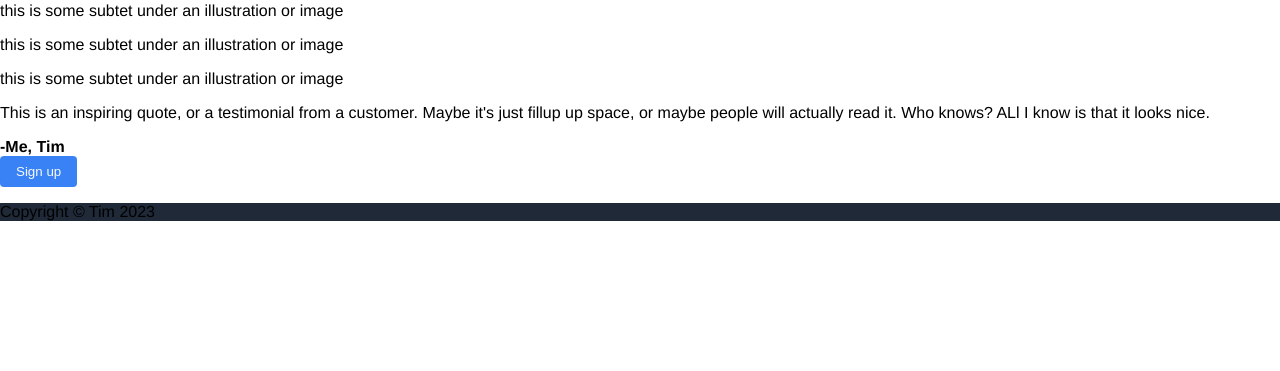
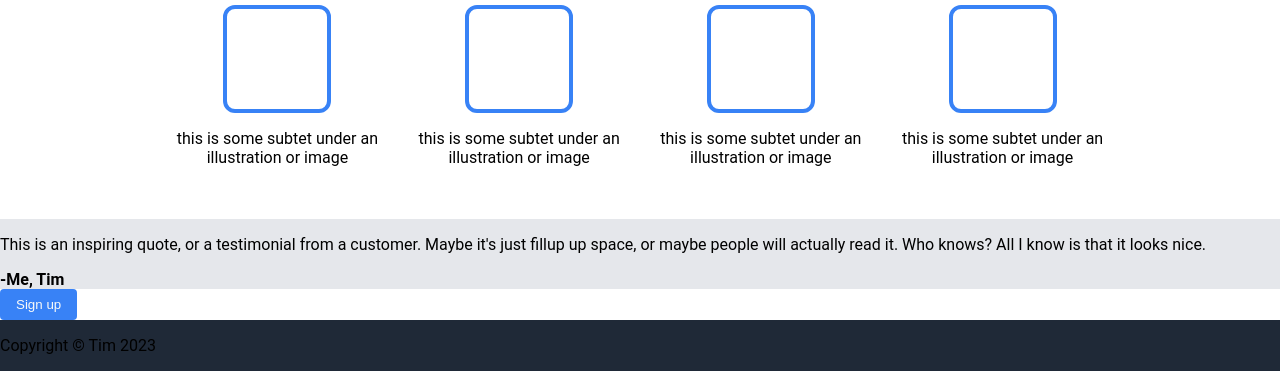
Before and after one commit to tbalvers/styled-website, a plain HTML site: page index.html in a window 1280 px wide. Shown: the part 606-977 px from the top of the page. Before the commit the page ends 843 px from the top, so only its background shows below. Drawn offline with Linux system fonts and the light colour scheme.

Commit message:
Create card section of site in css

```diff
--- a/index.html
+++ b/index.html
@@ -35,6 +35,7 @@
     </div>
 
     <div class="main">
+        <div class="sidebar"></div>
         <div class="gallery">
             <h1>Some random information.</h1>
             <div class="imagecards">
@@ -54,10 +55,17 @@
                     <div class="box"></div>
                     <p>this is some subtet under an illustration or image</p>
                 </div>
-                <div class="sidebar"></div>      <div class="quotecontainer">
-            <p>This is an inspiring quote, or a testimonial from a customer. Maybe it's just fillup up space, or maybe people will actually read it. Who knows? ALl I know is that it looks nice.</p>
+            </div>
+        </div>
+        <div class="sidebar"></div>
+    </div>
+
+     <div class="quote">
+            <div class="quotecontainer"> </div>
+            <p>This is an inspiring quote, or a testimonial from a customer. Maybe it's just fillup up space, or maybe people will actually read it. Who knows? All I know is that it looks nice.</p>
             <b>-Me, Tim</b>
         </div>
+        <div class="sidebar"></div>
     </div>
 
     <div class="cta">
--- a/styles.css
+++ b/styles.css
@@ -3,7 +3,7 @@ body {
     height: 100vh;
     display: flex;
     flex-direction: column;
-    font-family: Helvetica, Arial, sans-serif;
+    font-family: Roboto, Helvetica, Arial, sans-serif;
 }
 
 .header, .footer, .hero {
@@ -99,3 +99,34 @@ button {
     width: fit-content;
     padding: 8px 16px 8px 16px;
 }
+
+.main {
+    display: flex;
+}
+
+.gallery {
+    display: flex;
+    flex-direction: column;
+    flex: 8;
+    text-align: center;
+    padding: 36px 0px;
+}
+
+.imagecards {
+    display: flex;
+    gap: 36px;
+}
+
+.card {
+    display: flex;
+    flex-direction: column;
+    align-items: center;
+    text-align: center;
+}
+
+.box {
+    height: 100px;
+    width: 100px;
+    border-radius: 12px;
+    border: solid #3882f6 4px;
+}
```
